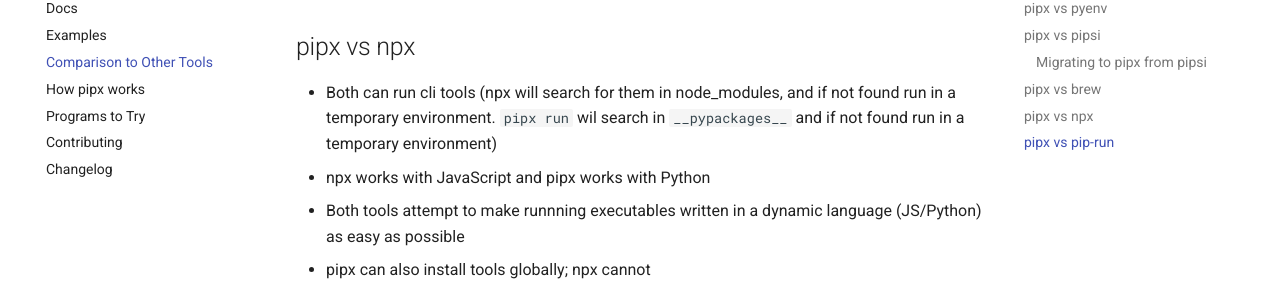
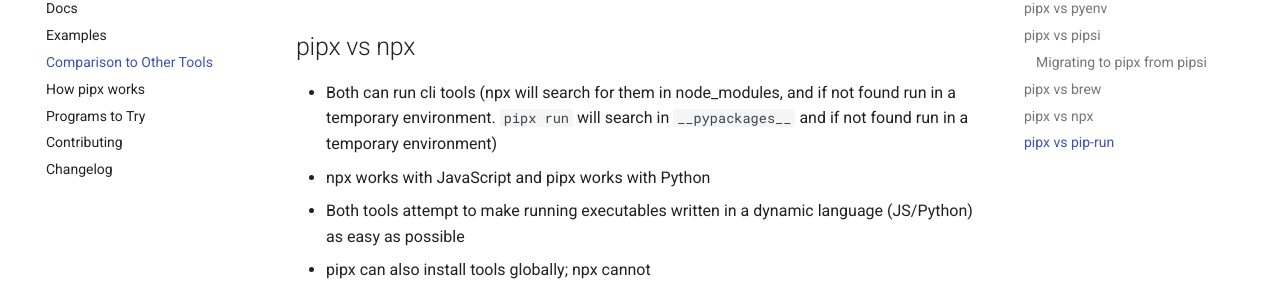
Before and after one commit to pypa/pipx, an MkDocs documentation site: the page built from docs/comparisons.md, in a window 1280 px wide and 900 px high, scrolled down 2176 px. Shown: the part 181-483 px from the top of the window. Built offline with MkDocs 1.6.1 and Material for MkDocs 9.7.7, drawn with Linux system fonts in a browser that asks for light colours; comment, search, counter and statistics services are not loaded; some of the changed text lies outside the part shown.

Commit message:
Typo fixes in comparisons.md: running, will, environments, overridden
envrionments→environments
wil→will
runnning→running
overriden→overridden

```diff
--- a/docs/comparisons.md
+++ b/docs/comparisons.md
@@ -66,9 +66,9 @@
 brew can be used to install pipx, but they generally don't interact much.
 
 ## pipx vs npx
-* Both can run cli tools (npx will search for them in node_modules, and if not found run in a temporary environment. `pipx run` wil search in `__pypackages__` and if not found run in a temporary environment)
+* Both can run cli tools (npx will search for them in node_modules, and if not found run in a temporary environment. `pipx run` will search in `__pypackages__` and if not found run in a temporary environment)
 * npx works with JavaScript and pipx works with Python
-* Both tools attempt to make runnning executables written in a dynamic language (JS/Python) as easy as possible
+* Both tools attempt to make running executables written in a dynamic language (JS/Python) as easy as possible
 * pipx can also install tools globally; npx cannot
 
 Example interaction:
```
Also changed, not shown: other parts of docs/comparisons.md (+1 -1 lines), docs/installation.md (+1 -1 lines).
